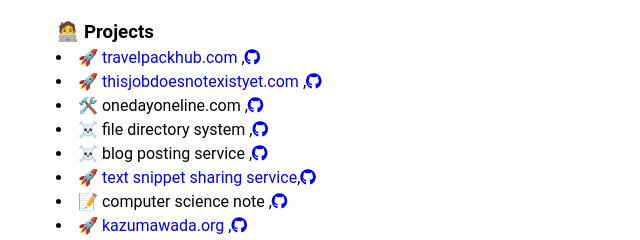
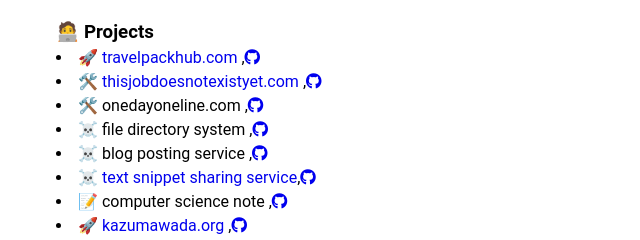
Before and after one commit to KazumaWada/KazumaWada.github.io, a Vue app: page / in a window 1280 px wide. Shown: the part 263-503 px from the top of the page, without its empty margins (0-640 px from the left). Built offline with nearby package versions, Linux system fonts and the light colour scheme.

Commit message:
prototype04

```diff
--- a/src/components/Products.vue
+++ b/src/components/Products.vue
@@ -4,11 +4,11 @@
      <h3>🧑‍💻 Projects</h3>
   <div>
   <li>🚀 <a href="https://travelpackhub.com" target="_blank">travelpackhub.com</a> ,<a href="https://github.com/KazumaWada/travelpackhub" target="_blank"><i class="fa-brands fa-github"></i></a></li>
-  <li>🚀 <a href="https://thisjobdoesnotexistyet.com" target="_blank">thisjobdoesnotexistyet.com</a> ,<a href="https://github.com/KazumaWada/thisjobdoesnotexistyet" target="_blank"><i class="fa-brands fa-github"></i></a></li>
+  <li>🛠️ <a href="https://thisjobdoesnotexistyet.com" target="_blank">thisjobdoesnotexistyet.com</a> ,<a href="https://github.com/KazumaWada/thisjobdoesnotexistyet" target="_blank"><i class="fa-brands fa-github"></i></a></li>
   <li>🛠️ onedayoneline.com ,<a href="https://github.com/KazumaWada/onedayoneline" target="_blank"><i class="fa-brands fa-github"></i></a></li>
   <li>☠️ file directory system ,<a href="https://github.com/KazumaWada/filedirectorysystem" target="_blank"><i class="fa-brands fa-github"></i></a></li>
   <li>☠️ blog posting service ,<a href="https://github.com/KazumaWada/myapp" target="_blank"><i class="fa-brands fa-github"></i></a></li>
-  <li>🚀 <a href="https://text-snippet-sharing.vercel.app/" target="_blank">text snippet sharing service</a>,<a href="https://github.com/KazumaWada/text_snippet_sharing" target="_blank"><i class="fa-brands fa-github"></i></a></li>
+  <li>☠️ <a href="https://text-snippet-sharing.vercel.app/" target="_blank">text snippet sharing service</a>,<a href="https://github.com/KazumaWada/text_snippet_sharing" target="_blank"><i class="fa-brands fa-github"></i></a></li>
   <li>📝 computer science note ,<a href="https://github.com/KazumaWada/computer-science-note/tree/main/recursion" target="_blank"><i class="fa-brands fa-github"></i></a></li>
   <li>🚀 <a href="https://kazumawada.org" target="_blank">kazumawada.org</a> ,<a href="https://github.com/KazumaWada/kazumawada.github.io" target="_blank"><i class="fa-brands fa-github"></i></a></li>
 </div>
```
Also changed, not shown: 1 other file (tests, documents, lock files or other folders).
